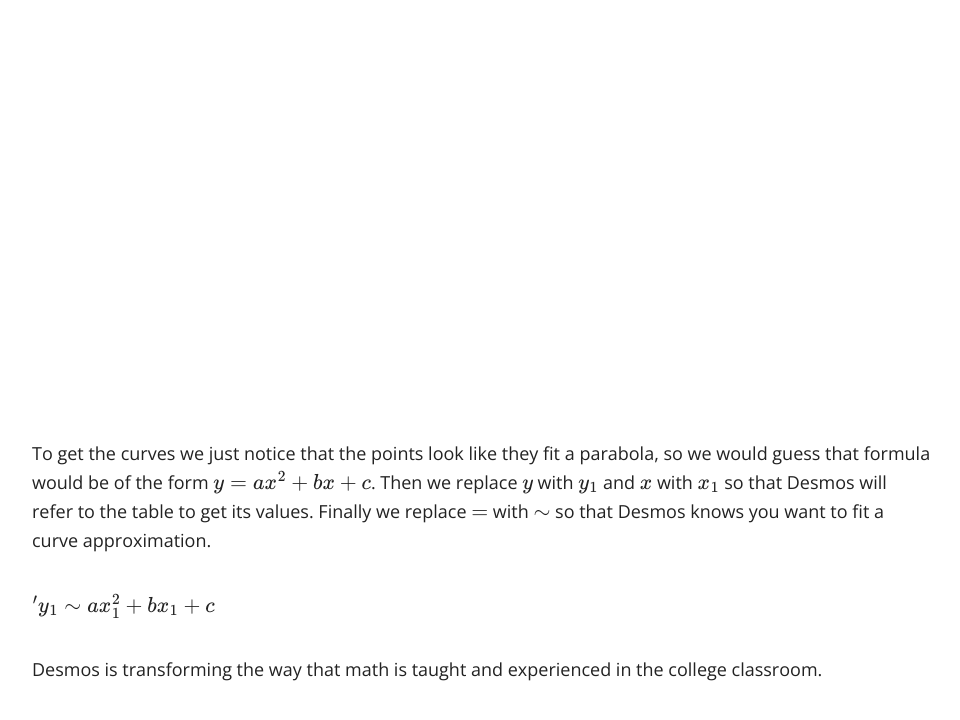
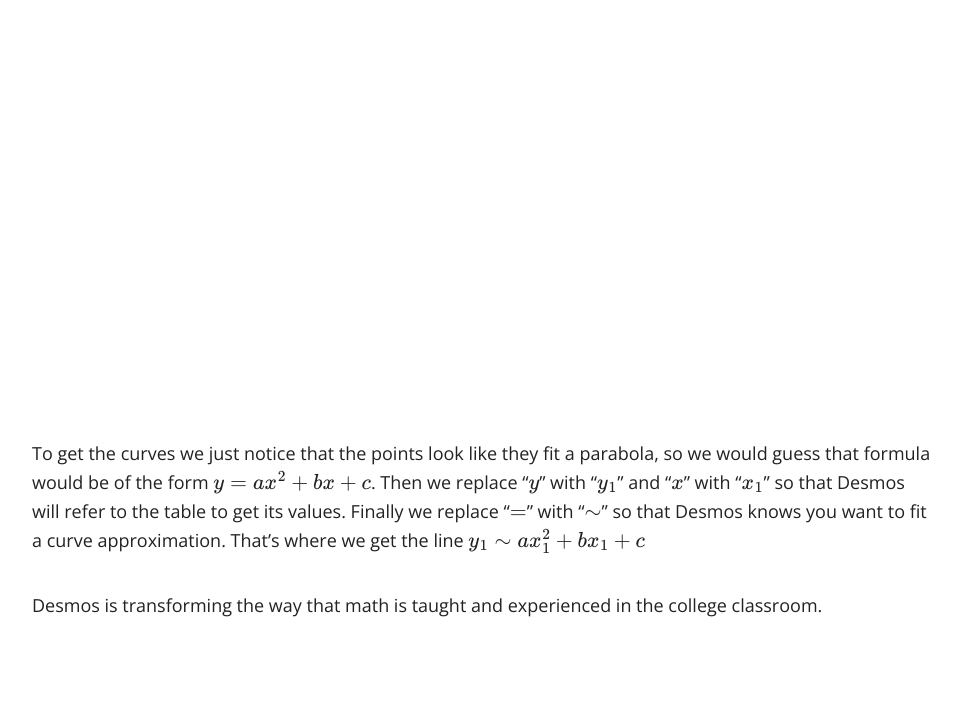
Before and after one commit to sergeballif/sergeballif.github.io, a Jekyll site: the page built from play.md, in a window 1280 px wide and 900 px high, scrolled down 5326 px, cut to the strip 0-731 px from the top of the window. Shown: the top 720 px of the strip, without its empty margins (158-1118 px from the left). Built offline with Jekyll 4.4.1, drawn with Linux system fonts in a browser that asks for light colours; nearby versions of some CDN libraries; formulas are drawn with MathJax 3.

Commit message:
Update play.md

```diff
--- a/play.md
+++ b/play.md
@@ -236,11 +236,8 @@
 });
   </script>
 
-To get the curves we just notice that the points look like they fit a parabola, so we would guess that formula would be of the form $y=ax^2+bx+c$. Then we replace $y$ with $y_1$ and $x$ with $x_1$ so that Desmos will refer to the table to get its values. Finally we replace $=$ with $\sim$ so that Desmos knows you want to fit a curve approximation.
-
-
-
-$'y_1\sim ax_1^2+bx_1+c$
+To get the curves we just notice that the points look like they fit a parabola, so we would guess that formula would be of the form $y=ax^2+bx+c$. Then we replace "$y$" with "$y_1$" and "$x$" with "$x_1$" so that Desmos will refer to the table to get its values. Finally we replace "$=$" with "$\sim$" so that Desmos knows you want to fit a curve approximation. That's where we get the line
+$$y_1\sim ax_1^2+bx_1+c$$
 
 
 
```
